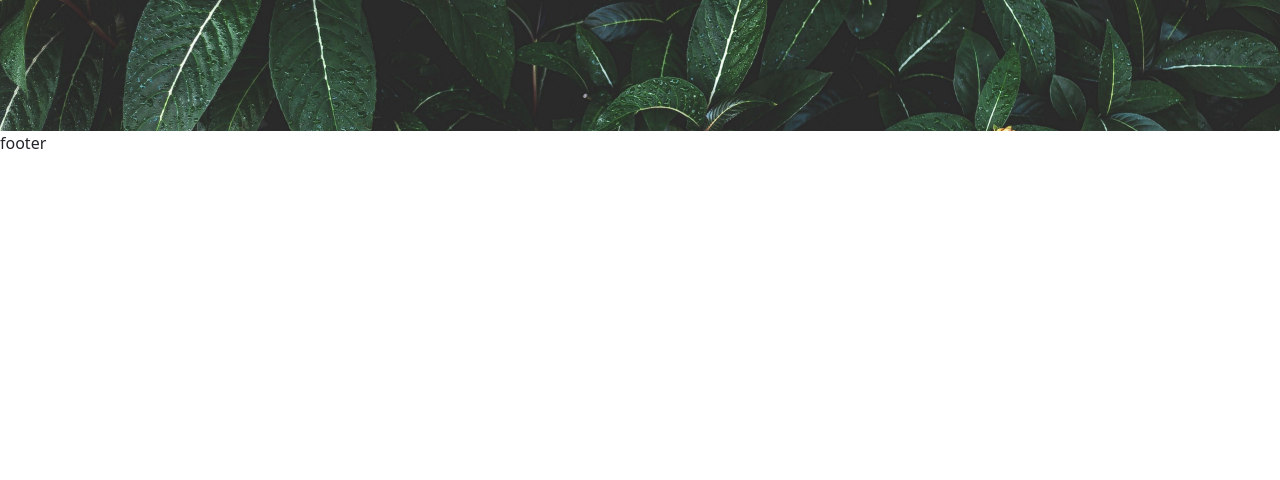
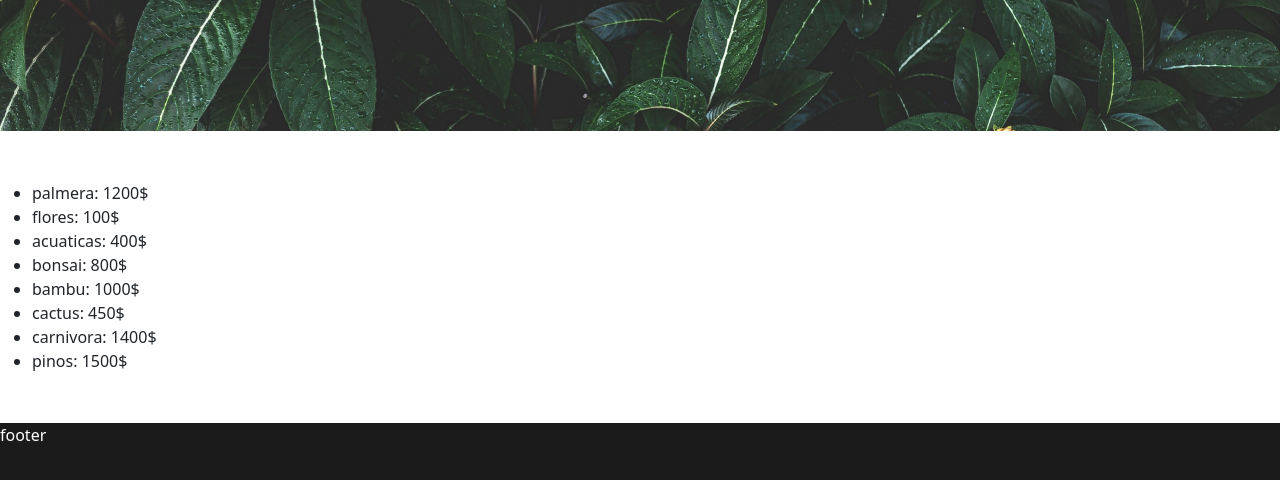
Before and after one commit to mart1nferrari/javascript, a plain HTML site: page index.html in a window 1280 px wide. Shown: the part 340-820 px from the top of the page. Drawn offline with nearby package versions, Linux system fonts and the light colour scheme.

Commit message:
forPlantas

```diff
--- a/index.html
+++ b/index.html
@@ -73,8 +73,11 @@
         </div>
       </div>
 
-      <section>
+      <section id="contenedor-main">
 
+        <div>
+          <ul id="plantas"></ul>
+        </div>
       </section>
 
     </main>
@@ -83,11 +86,15 @@
 
 
 
-    <footer>
+    <footer class="footer">
       <p>footer</p>
     </footer>
 
 
+
+
+
+    <!-- //JS -->
     <script src="js/carrito.js"></script>
 
     <!-- javaScript bootystrap -->
--- a/js/carrito.js
+++ b/js/carrito.js
@@ -25,6 +25,8 @@ class producto
 const pino = new producto({ id: 7, nombre: "pinos", precio: 1500});
 plantas.push(pino);
 
+
+
 //creo mi array para agregar items al carrito de compras
 let carrito = [];
 
@@ -42,8 +44,28 @@ const agregar = (nombreProducto) =>
     }
 }
 
+
+
+
+// DOM al html con un for recorriendo el array de objetos
+let plantasProducto = document.querySelector("#plantas")
+
+for (const planta of plantas)
+{
+    let li = document.createElement("li");
+    li.innerHTML = ` ${planta.nombre}: ${planta.precio}$`;
+    plantasProducto.appendChild(li);
+}
+
+
+
+
+
+
+
+
 //prompt para que agregues el producto
 /* let agregoProducto = prompt(" agregue el producto que quieras: ").toLocaleLowerCase(); */
 
-agregar(agregoProducto);
-console.log(carrito);
+/* agregar(agregoProducto);
+console.log(carrito); */
--- a/sass/_variables.scss
+++ b/sass/_variables.scss
@@ -1,2 +1,3 @@
 $fuente: 'PT Sans', sans-serif;
 $colorblanco: #FFFFFF;
+$colornegroE: #1B1B1B;
--- a/sass/style.scss
+++ b/sass/style.scss
@@ -22,7 +22,27 @@
 
         font-size: 80px;
         font-weight: 800;
-
     }
 
 }
+
+
+#contenedor-main
+{
+    margin-top: 50px;
+    margin-bottom: 50px;
+}
+
+
+
+
+.footer
+{
+    height: 300px;
+    background-color: $colornegroE;
+
+    p
+    {
+        color: $colorblanco;
+    }
+}
```
Also changed, not shown: css/style.css, 1 other file.
